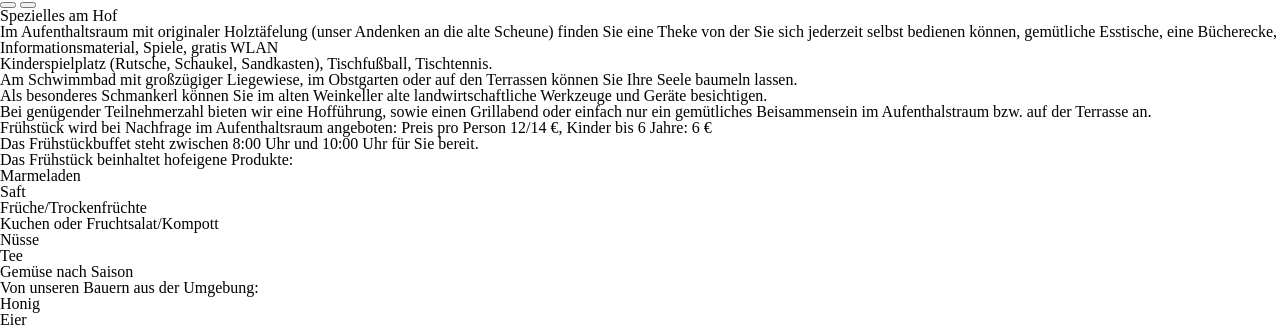
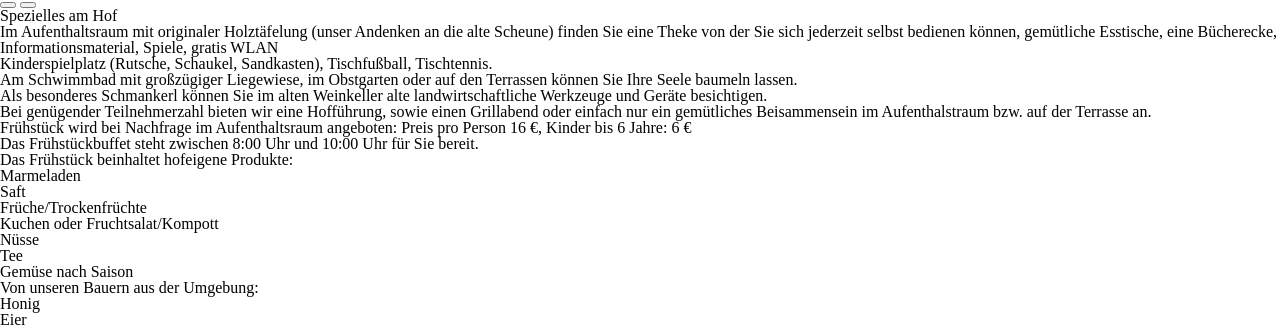
Before and after one commit to toburger/new.ochsenkofler.it, a Jekyll site: the page built from de/1-apartments.markdown, in a window 1280 px wide. Shown: the part 776-1103 px from the top of the page. Built offline with Jekyll 4.4.1, drawn with Linux system fonts in a browser that asks for light colours; nearby versions of some CDN libraries; some web fonts are replaced; library files that are not in the unit come from our copies; comment, search, counter and statistics services are not loaded.

Commit message:
frühstückspreis angepasst

```diff
--- a/de/1-apartments.markdown
+++ b/de/1-apartments.markdown
@@ -61,7 +61,7 @@ Bei genügender Teilnehmerzahl bieten wir eine Hofführung,
 sowie einen Grillabend oder einfach nur ein gemütliches Beisammensein im Aufenthalstraum bzw. auf der Terrasse an.
 
 Frühstück wird bei Nachfrage im Aufenthaltsraum angeboten:
-Preis pro Person 12/14 €, Kinder bis 6 Jahre: 6 €
+Preis pro Person 16 €, Kinder bis 6 Jahre: 6 €
 Das Frühstückbuffet steht zwischen 8:00 Uhr und 10:00 Uhr für Sie bereit.
 
 Das Frühstück beinhaltet hofeigene Produkte:
--- a/it/1-apartments.markdown
+++ b/it/1-apartments.markdown
@@ -44,7 +44,7 @@ Uno sguardo di attenzione va prestato alle particolarità presenti nella nostra
 
 Se sono sufficienti partecipanti, offriamo visite guidate al maso, una grigliata la sera o anche una piacevole riunione nel salotto o sulla terrazza.
 
-A richiesta serviamo la colazione in salotto: prezzo per persona 12/14 €, bambini fino a sei anni 6 €.
+A richiesta serviamo la colazione in salotto: prezzo per persona 16 €, bambini fino a sei anni 6 €.
 Il buffet della colazione è disponibile dalle ore 8:00 fino alle 10:00.
 
 La colazione è a base dei nostri prodotti:
```
